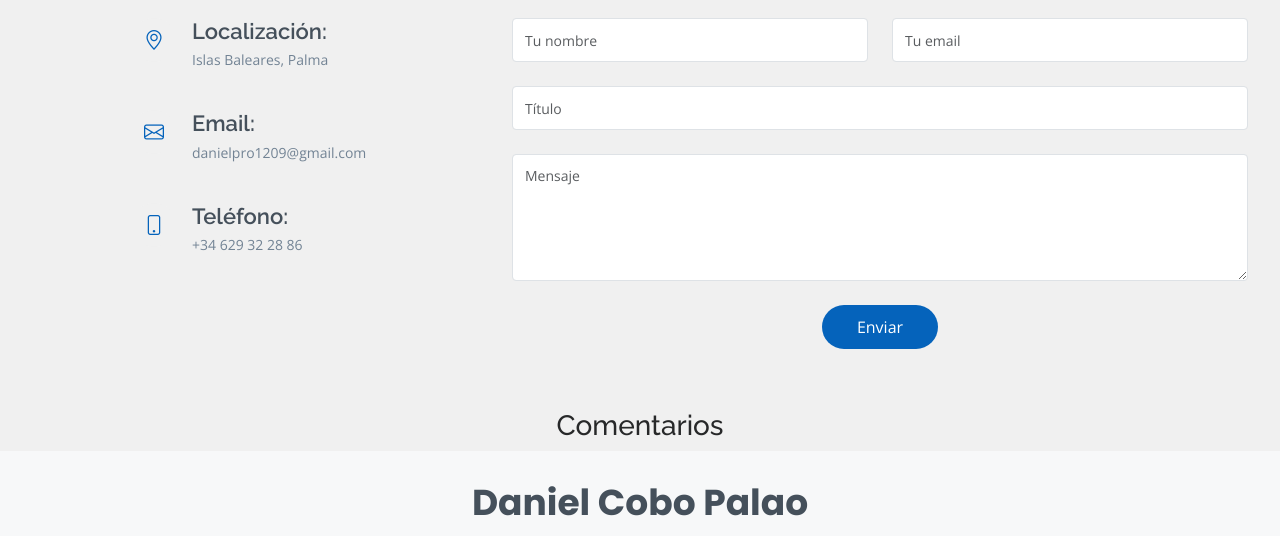
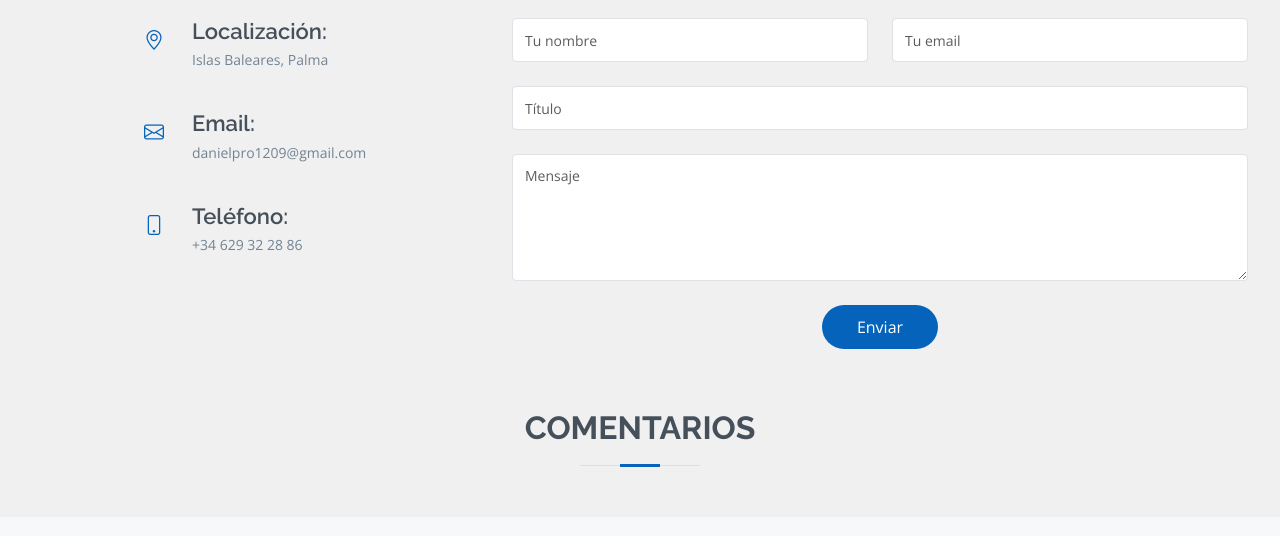
Before and after one commit to NanoEvolution/Mi-Pagina-Web, a plain HTML site: page src/index.html in a window 1280 px wide. Shown: the part 4721-5257 px from the top of the page. Drawn offline with nearby package versions, Linux system fonts and the light colour scheme; a script that the page names is missing.

Commit message:
Comentarios acabados

```diff
--- a/src/index.html
+++ b/src/index.html
@@ -791,8 +791,11 @@
     <!-- End #main -->
 
 <!-- Comentarios -->
-  <div class="container" style="text-align: center;" id="comentarios">
-    <h3>Comentarios</h3>
+<div class="section-title" id="comentarios">
+    <h2>Comentarios</h2>
+    </div>
+
+    <div class="container" style="text-align: center;">
     <div id="disqus_thread"></div>
 <script>
     /**
```
